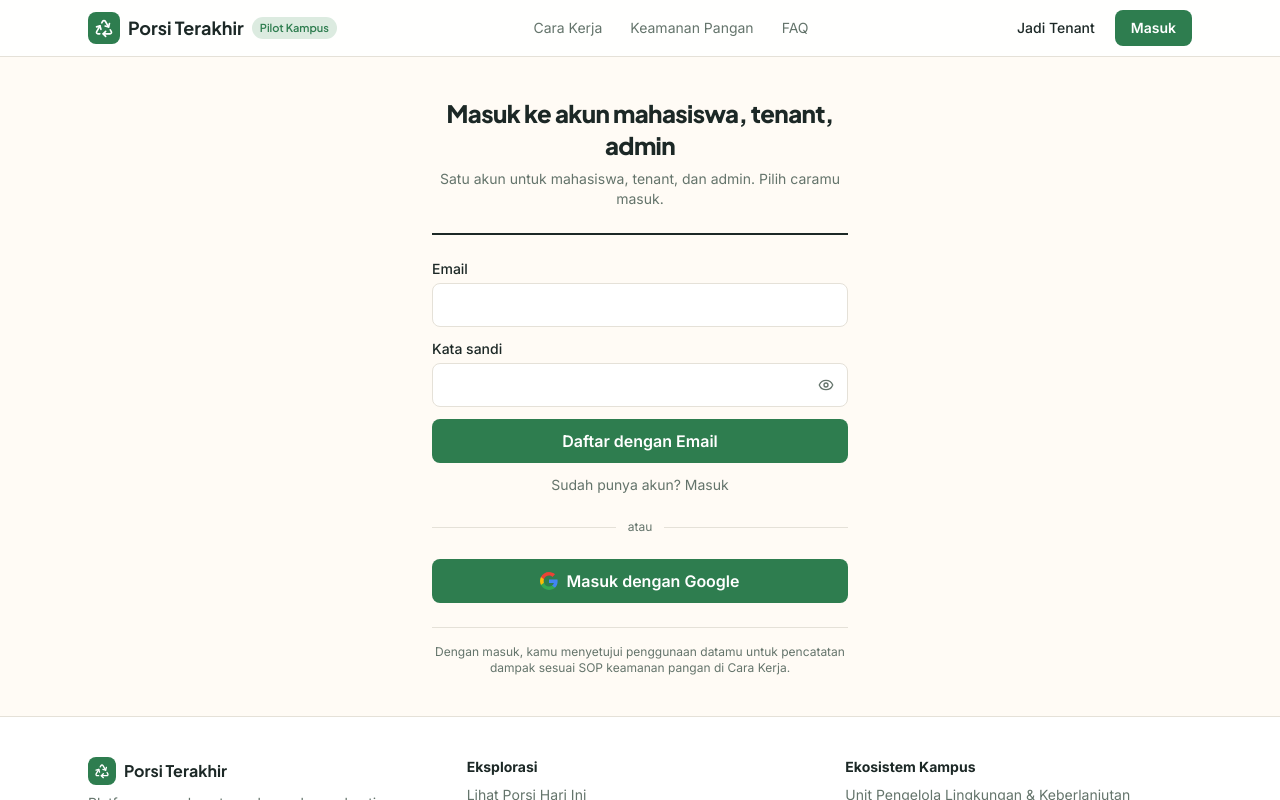
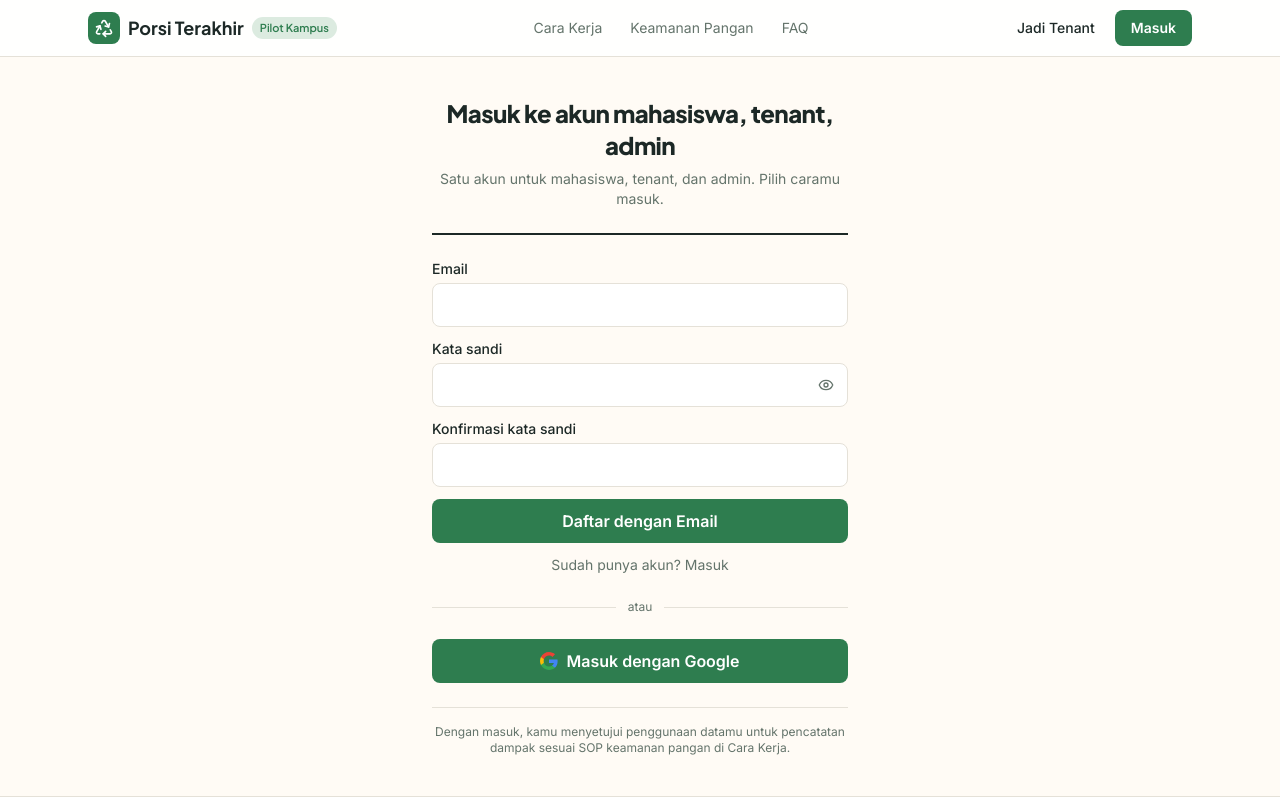
Before and after one commit to yayayapluto/Seporsi-Terakhir, a Next.js app: page /masuk in a window 1280 px wide. Both pictures are taken after a click on the button "Belum punya akun? Daftar". Shown: the top 800 px of the page. Built offline with nearby package versions, Linux system fonts and the light colour scheme; no server answers.

Commit message:
feat(masuk): konfirmasi kata sandi saat daftar

```diff
--- a/src/app/(public)/masuk/email-sign-in.tsx
+++ b/src/app/(public)/masuk/email-sign-in.tsx
@@ -11,6 +11,7 @@ import { createClient } from "@/lib/supabase/client";
 const schema = z.object({
   email: z.string().email("Email tidak valid."),
   password: z.string().min(6, "Kata sandi minimal 6 karakter."),
+  confirm: z.string().optional(),
 });
 
 type Values = z.infer<typeof schema>;
@@ -28,11 +29,15 @@ export function EmailSignIn({ next }: { next?: string }) {
 
   async function onSubmit(values: Values) {
     setFormError(null);
+    if (mode === "up" && values.password !== (values.confirm ?? "")) {
+      setFormError("Konfirmasi kata sandi tidak cocok.");
+      return;
+    }
     const supabase = createClient();
     const { error } =
       mode === "in"
         ? await supabase.auth.signInWithPassword(values)
-        : await supabase.auth.signUp(values);
+        : await supabase.auth.signUp({ email: values.email, password: values.password });
     if (error) {
       console.error("[masuk] sign-in gagal:", error.message);
       setFormError(
@@ -85,6 +90,20 @@ export function EmailSignIn({ next }: { next?: string }) {
         </div>
         {errors.password && <p className="text-sm text-destructive">{errors.password.message}</p>}
       </div>
+      {mode === "up" && (
+        <div className="flex flex-col gap-1">
+          <label htmlFor="confirm" className="text-sm font-medium">
+            Konfirmasi kata sandi
+          </label>
+          <input
+            id="confirm"
+            type={show ? "text" : "password"}
+            autoComplete="new-password"
+            {...register("confirm")}
+            className="h-11 w-full rounded-lg border bg-card px-3 text-sm"
+          />
+        </div>
+      )}
       {formError && (
         <p role="alert" className="text-sm text-destructive">
           {formError}
```
